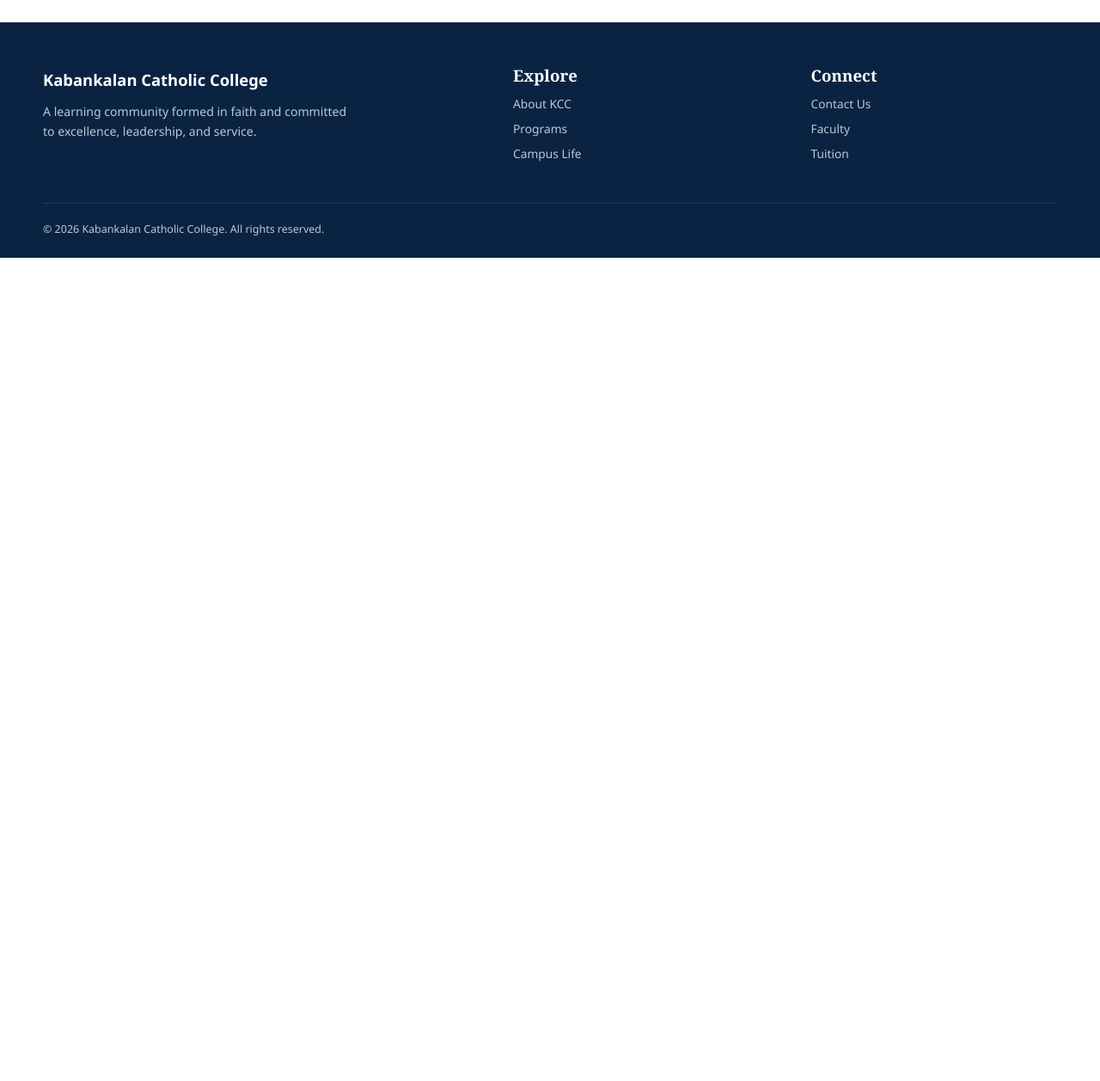
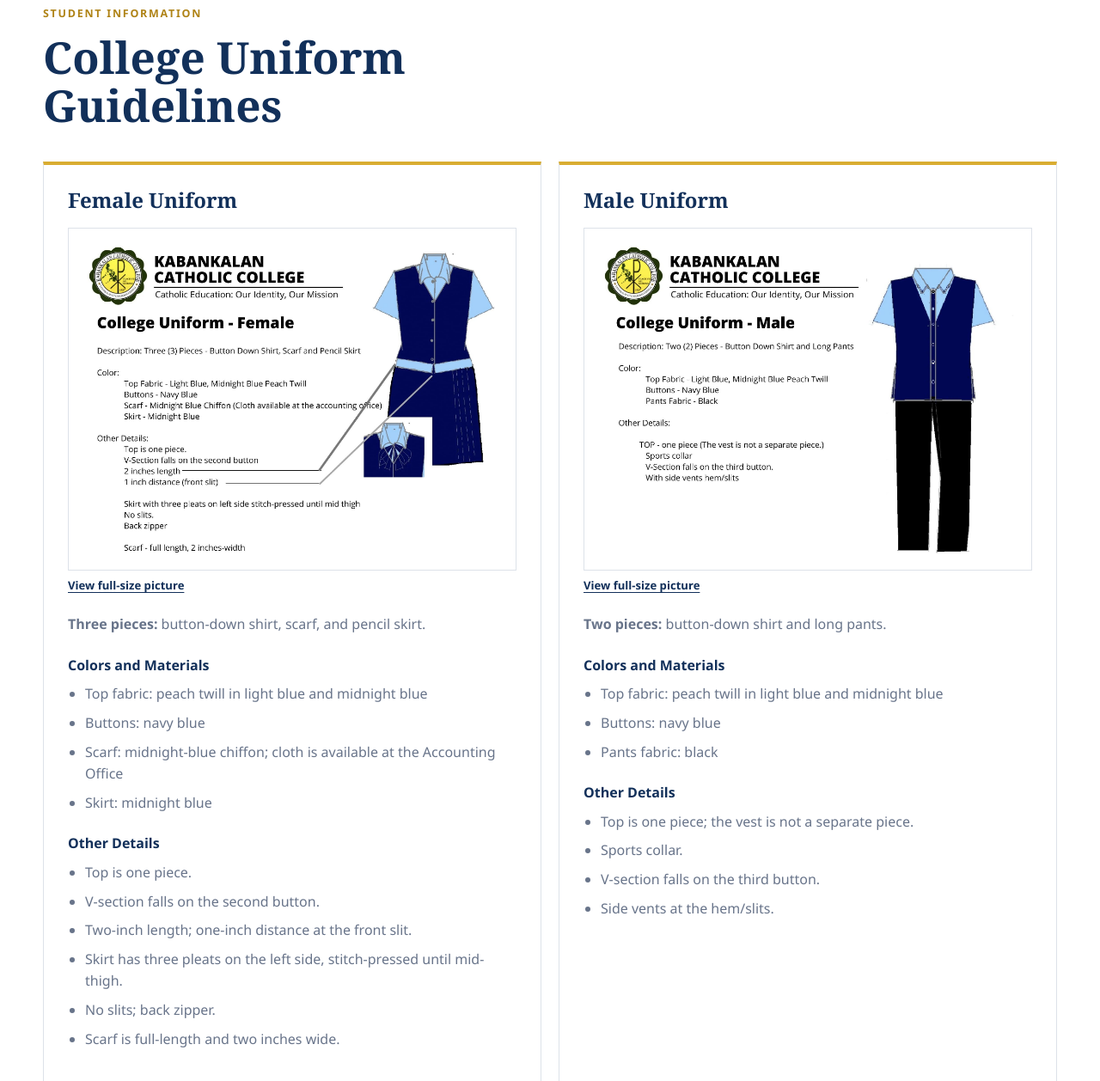
Before and after one commit to josh200411700/LAROMBE-Project-2, a plain HTML site: page events.html in a window 1280 px wide. Shown: the part 2487-3745 px from the top of the page at 86% size. Before the commit the page ends 2787 px from the top, so only its background shows below. Drawn offline with Linux system fonts and the light colour scheme.

Commit message:
adding uniform

```diff
--- a/assets/css/style.css
+++ b/assets/css/style.css
@@ -135,6 +135,17 @@ h3 { color: var(--navy); }
 .campus-gallery figure { overflow: hidden; border: 1px solid var(--line); background: var(--white); }
 .campus-gallery img { display: block; width: 100%; aspect-ratio: 16 / 9; object-fit: cover; }
 .campus-gallery figcaption { padding: 14px 18px; color: var(--navy); font-size: 1.05rem; font-weight: 800; }
+.uniform-guidelines { margin-top: 72px; }
+.uniform-grid { display: grid; grid-template-columns: repeat(2,minmax(0,1fr)); gap: 20px; }
+.uniform-card { padding: 28px; border: 1px solid var(--line); border-top: 4px solid var(--gold); background: var(--white); }
+.uniform-card h3 { margin-bottom: 12px; font-size: 1.5rem; }
+.uniform-image { display: block; margin: 18px 0 22px; color: var(--navy); font-size: .82rem; font-weight: 700; }
+.uniform-image img { display: block; width: 100%; height: auto; border: 1px solid var(--line); background: var(--white); }
+.uniform-image span { display: block; margin-top: 7px; text-decoration: underline; text-underline-offset: 3px; }
+.uniform-card h4 { margin: 22px 0 8px; color: var(--navy); }
+.uniform-card ul { padding-left: 20px; color: var(--muted); }
+.uniform-card li { margin: 8px 0; }
+.uniform-description { color: var(--muted); }
 .avatar { width: 120px; height: 120px; margin-bottom: 18px; display: grid; place-items: center; border-radius: 50%; background: var(--navy); color: #f4cf68; font-size: 1.6rem; font-weight: 800; }
 
 footer { background: var(--navy-dark); color: #bac8da; padding: 52px 0 24px; }
@@ -165,7 +176,7 @@ footer { background: var(--navy-dark); color: #bac8da; padding: 52px 0 24px; }
   .hero-copy { width: 92%; padding: 50px 0; }
   .hero-visual { position: absolute; right: -30%; bottom: 0; width: 75%; opacity: .25; }
   .feature-grid, .program-grid, .faculty-grid, .split, .detail-grid, .contact-grid, .footer-grid { grid-template-columns: 1fr; }
-  .campus-gallery-grid { grid-template-columns: 1fr; }
+  .campus-gallery-grid, .uniform-grid { grid-template-columns: 1fr; }
   .admissions-panel, .offerings-grid, .strand-grid { grid-template-columns: 1fr; }
   .admissions-contact { align-items: flex-start; flex-direction: column; }
   .section { padding: 70px 0; }
--- a/events.html
+++ b/events.html
@@ -32,6 +32,59 @@
           </figure>
         </div>
       </section>
+      <section class="uniform-guidelines" aria-labelledby="uniform-guidelines-title">
+        <div class="section-heading">
+          <span class="eyebrow dark">Student Information</span>
+          <h2 id="uniform-guidelines-title">College Uniform Guidelines</h2>
+        </div>
+        <div class="uniform-grid">
+          <article class="uniform-card">
+            <h3>Female Uniform</h3>
+            <a class="uniform-image" href="assets/images/female-uniform.png" target="_blank" rel="noopener noreferrer">
+              <img src="assets/images/female-uniform.png" alt="Kabankalan Catholic College female uniform illustration with its specifications">
+              <span>View full-size picture</span>
+            </a>
+            <p class="uniform-description"><strong>Three pieces:</strong> button-down shirt, scarf, and pencil skirt.</p>
+            <h4>Colors and Materials</h4>
+            <ul>
+              <li>Top fabric: peach twill in light blue and midnight blue</li>
+              <li>Buttons: navy blue</li>
+              <li>Scarf: midnight-blue chiffon; cloth is available at the Accounting Office</li>
+              <li>Skirt: midnight blue</li>
+            </ul>
+            <h4>Other Details</h4>
+            <ul>
+              <li>Top is one piece.</li>
+              <li>V-section falls on the second button.</li>
+              <li>Two-inch length; one-inch distance at the front slit.</li>
+              <li>Skirt has three pleats on the left side, stitch-pressed until mid-thigh.</li>
+              <li>No slits; back zipper.</li>
+              <li>Scarf is full-length and two inches wide.</li>
+            </ul>
+          </article>
+          <article class="uniform-card">
+            <h3>Male Uniform</h3>
+            <a class="uniform-image" href="assets/images/male-uniform.png" target="_blank" rel="noopener noreferrer">
+              <img src="assets/images/male-uniform.png" alt="Kabankalan Catholic College male uniform illustration with its specifications">
+              <span>View full-size picture</span>
+            </a>
+            <p class="uniform-description"><strong>Two pieces:</strong> button-down shirt and long pants.</p>
+            <h4>Colors and Materials</h4>
+            <ul>
+              <li>Top fabric: peach twill in light blue and midnight blue</li>
+              <li>Buttons: navy blue</li>
+              <li>Pants fabric: black</li>
+            </ul>
+            <h4>Other Details</h4>
+            <ul>
+              <li>Top is one piece; the vest is not a separate piece.</li>
+              <li>Sports collar.</li>
+              <li>V-section falls on the third button.</li>
+              <li>Side vents at the hem/slits.</li>
+            </ul>
+          </article>
+        </div>
+      </section>
     </div></section>
   </main>
   <div id="site-footer"></div>
```
Also changed, not shown: assets/images/female-uniform.png (added), assets/images/male-uniform.png (added).
